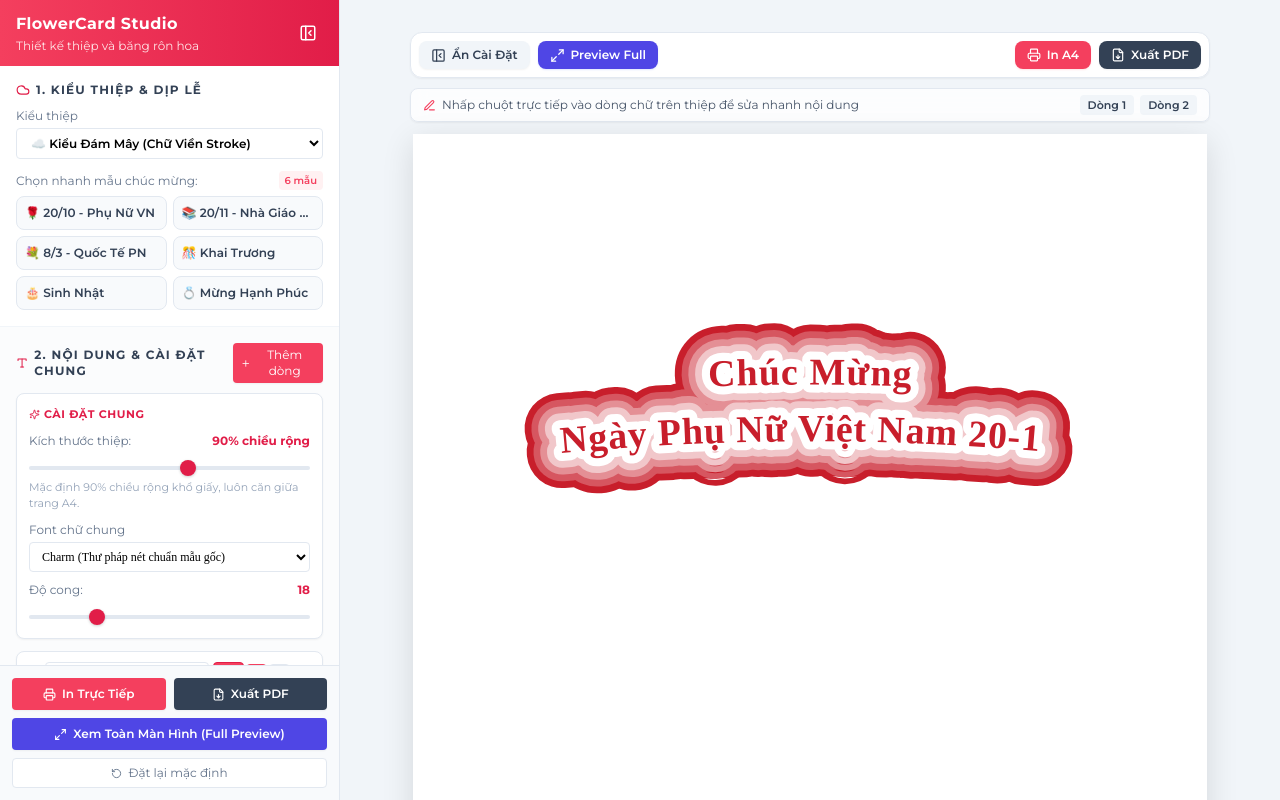
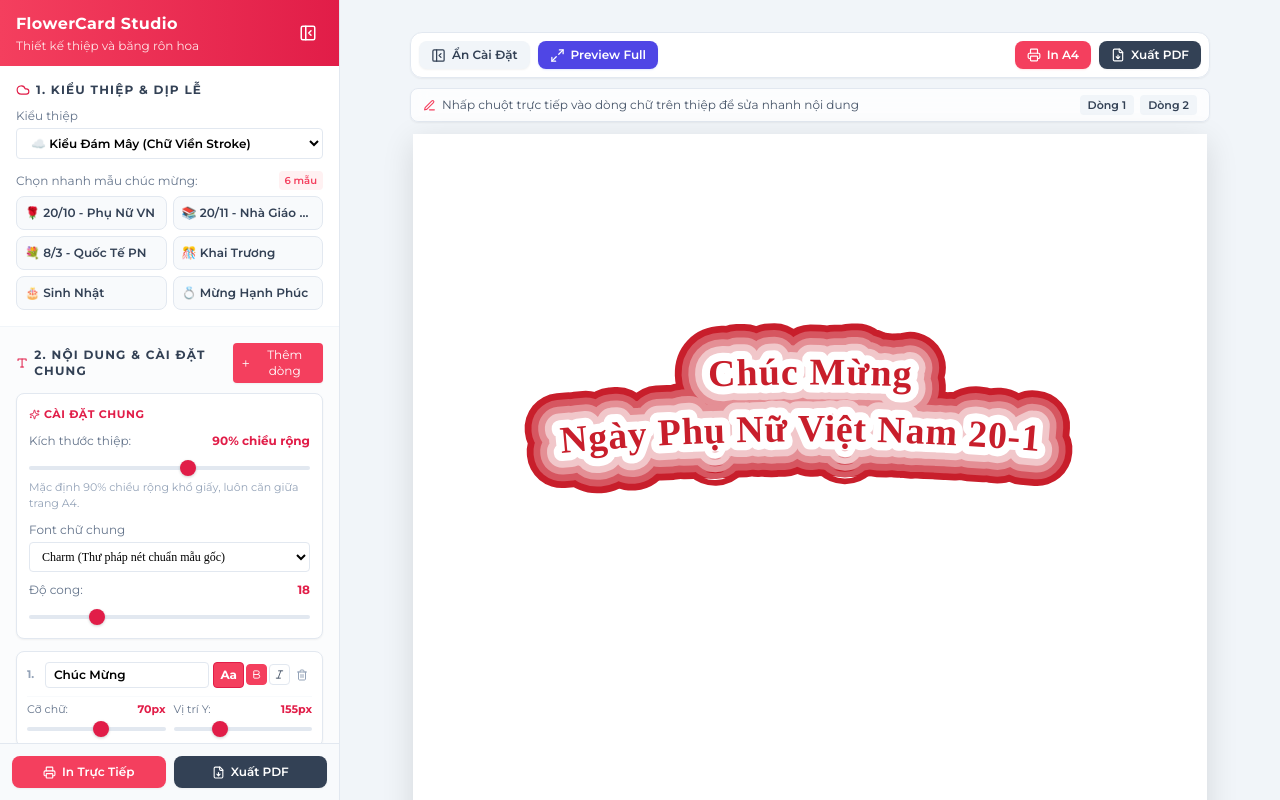
Before and after one commit to tvt253/flowercard-studio, a React (Vite) app: page / in a window 1280 px wide. Built offline with nearby package versions, Linux system fonts and the light colour scheme; a web font is replaced by a local one.

Commit message:
chore: loai bo nut preview full va nut reset khoi panel cai dat

```diff
--- a/src/App.tsx
+++ b/src/App.tsx
@@ -55,7 +55,6 @@ const App: React.FC = () => {
         <div className="w-[340px] h-full">
           <ControlSidebar
             onToggleSidebar={toggleSidebar}
-            onToggleFullscreen={toggleFullscreen}
           />
         </div>
       </div>
--- a/src/components/ControlSidebar.tsx
+++ b/src/components/ControlSidebar.tsx
@@ -6,7 +6,6 @@ import {
   Trash2,
   Bold,
   Italic,
-  RotateCcw,
   Printer,
   FileDown,
   Layers,
@@ -14,7 +13,6 @@ import {
   Type,
   Cloud,
   PanelLeftClose,
-  Maximize2,
 } from 'lucide-react';
 import { clsx } from 'clsx';
 import { handlePrint, handleExportPDF } from '../utils/exportUtils';
@@ -77,12 +75,10 @@ const LAYER_COUNT_OPTIONS: (4 | 5 | 6)[] = [4, 5, 6];
 
 interface ControlSidebarProps {
   onToggleSidebar?: () => void;
-  onToggleFullscreen?: () => void;
 }
 
 const ControlSidebar: React.FC<ControlSidebarProps> = ({
   onToggleSidebar,
-  onToggleFullscreen,
 }) => {
   const {
     config,
@@ -97,7 +93,6 @@ const ControlSidebar: React.FC<ControlSidebarProps> = ({
     setQuickColorGroup,
     setCopiesPerPage,
     applyPreset,
-    resetDefault,
   } = useCardStore();
 
   const isOval = config.styleType === 'oval-red' || config.styleType === 'oval-black';
@@ -677,35 +672,21 @@ const ControlSidebar: React.FC<ControlSidebarProps> = ({
       </div>
 
       {/* FOOTER ACTIONS */}
-      <div className="p-3 border-t border-slate-200 bg-slate-50 flex-shrink-0 space-y-2">
+      <div className="p-3 border-t border-slate-200 bg-slate-50 flex-shrink-0">
         <div className="flex gap-2">
           <button
             onClick={handlePrint}
-            className="flex-1 flex items-center justify-center gap-1.5 px-3 py-2 bg-rose-500 hover:bg-rose-600 text-white text-xs font-semibold rounded transition-colors shadow-sm"
+            className="flex-1 flex items-center justify-center gap-1.5 px-3 py-2 bg-rose-500 hover:bg-rose-600 text-white text-xs font-semibold rounded-lg transition-colors shadow-sm"
           >
             <Printer size={13} /> In Trực Tiếp
           </button>
           <button
             onClick={() => handleExportPDF(config.copiesPerPage === 1)}
-            className="flex-1 flex items-center justify-center gap-1.5 px-3 py-2 bg-slate-700 hover:bg-slate-800 text-white text-xs font-semibold rounded transition-colors shadow-sm"
+            className="flex-1 flex items-center justify-center gap-1.5 px-3 py-2 bg-slate-700 hover:bg-slate-800 text-white text-xs font-semibold rounded-lg transition-colors shadow-sm"
           >
             <FileDown size={13} /> Xuất PDF
           </button>
         </div>
-        {onToggleFullscreen && (
-          <button
-            onClick={onToggleFullscreen}
-            className="w-full flex items-center justify-center gap-1.5 px-3 py-2 bg-indigo-600 hover:bg-indigo-700 text-white text-xs font-semibold rounded transition-colors shadow-sm"
-          >
-            <Maximize2 size={13} /> Xem Toàn Màn Hình (Full Preview)
-          </button>
-        )}
-        <button
-          onClick={resetDefault}
-          className="w-full flex items-center justify-center gap-1.5 px-3 py-1.5 text-xs text-slate-500 hover:text-rose-500 border border-slate-200 hover:border-rose-300 rounded transition-colors bg-white"
-        >
-          <RotateCcw size={11} /> Đặt lại mặc định
-        </button>
       </div>
     </aside>
   );
```
Also changed, not shown: src/utils/cardScaleUtils.ts (line endings or trailing spaces).
